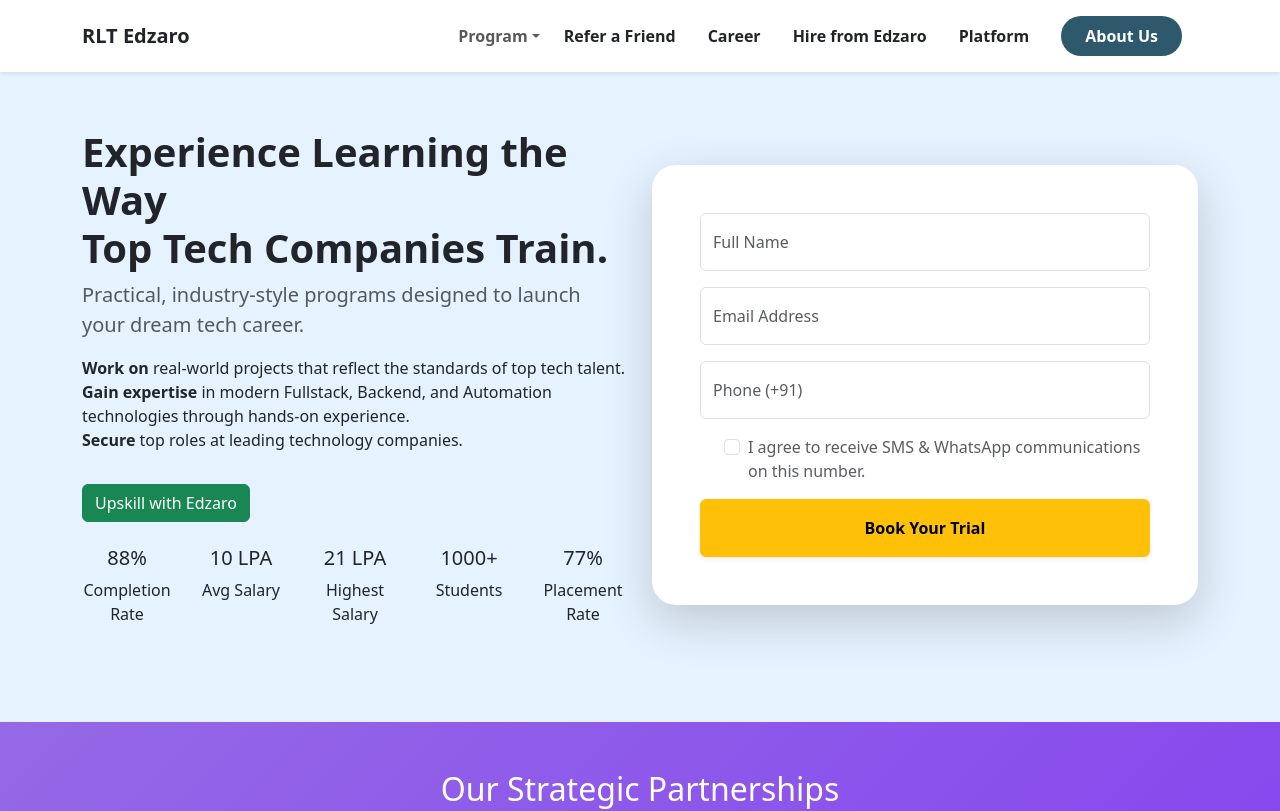
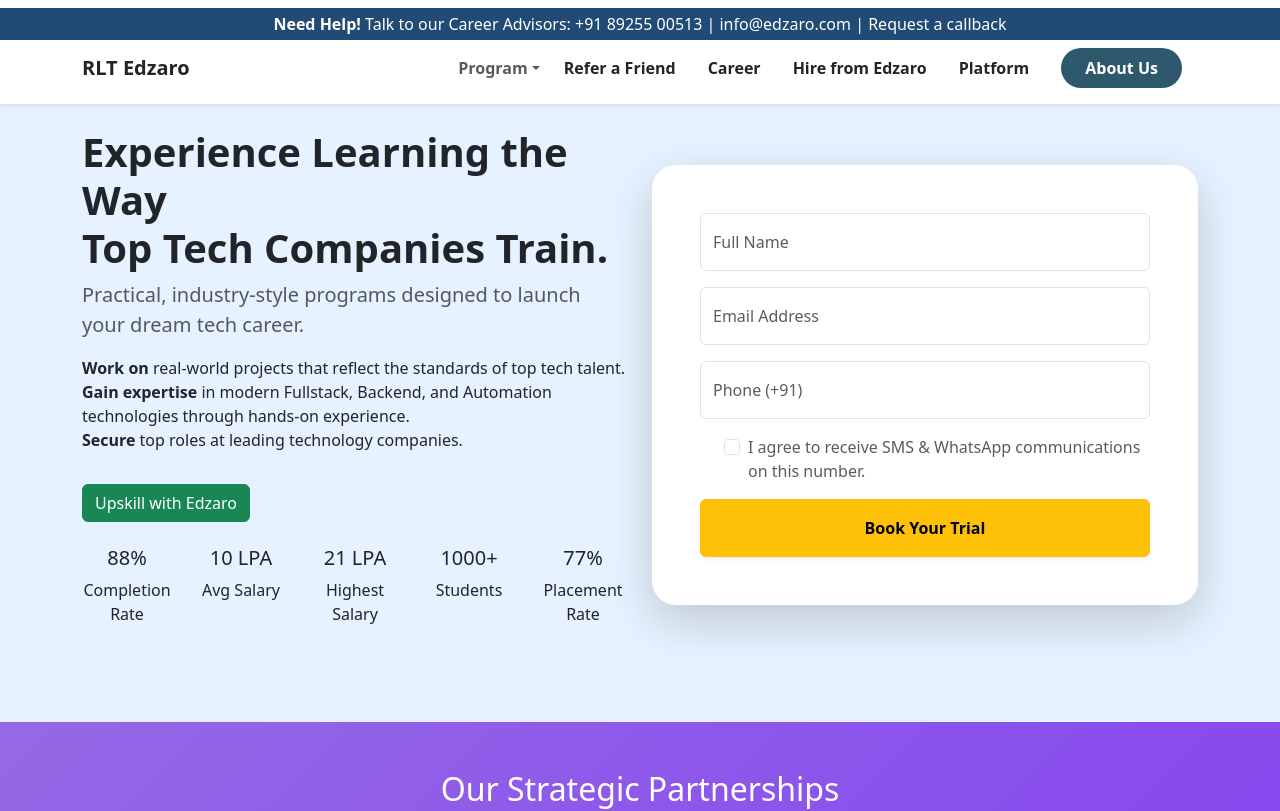
Before and after one commit to rltsolution2025/backend-edzaro, a React (Create React App) app: page / in a window 1280 px wide. Shown: the top 811 px of the page. Built offline with nearby package versions, Linux system fonts and the light colour scheme.

Commit message:
nav bar updated

```diff
--- a/src/components/Navbar.jsx
+++ b/src/components/Navbar.jsx
@@ -2,9 +2,12 @@
 import { Navbar as BSNavbar, Nav, Container, NavDropdown } from "react-bootstrap";
 import { Link, useLocation } from "react-router-dom";
 import { motion } from "framer-motion";
+import EnrollForm from "./EnrollForm";
 
 const Navbar = () => {
-  const location = useLocation(); // 👉 gives current URL path
+  const location = useLocation();
+  const [showEnrollForm, setShowEnrollForm] = React.useState(false);
+
 
   const links = [
     { to: "/refer-friend", label: "Refer a Friend" },
@@ -14,7 +17,12 @@
   ];
 
   return (
-    <BSNavbar expand="lg" className="theme-navbar shadow-sm fixed-top">
+    <BSNavbar expand="lg" className="theme-navbar shadow-sm fixed-top d-flex flex-column">
+    <Container fluid className="py-1 justify-content-center " style={{ backgroundColor: '#214b75ff' }} >
+        <div style={{ fontSize: '16px', color: 'hsla(0, 0%, 100%, 1.00)', textAlign: 'center', width: '100%' }}>
+          <strong>Need Help!</strong> Talk to our Career Advisors: <a href="tel:+2349012345678" style={{ color: '#ffffffff', textDecoration: 'none' }}>+91 89255 00513</a> | <a href="mailto:info@edzaro.com" style={{ color: '#ffffffff', textDecoration: 'none' }}>info@edzaro.com</a> | <a onClick={() => setShowEnrollForm(true)} style={{ color: '#ffffffff' }}> Request a callback</a>
+        </div>
+    </Container>
       <Container>
         {/* Brand */}
         <BSNavbar.Brand as={Link} to="/" className="fw-bold text-dark">
```
